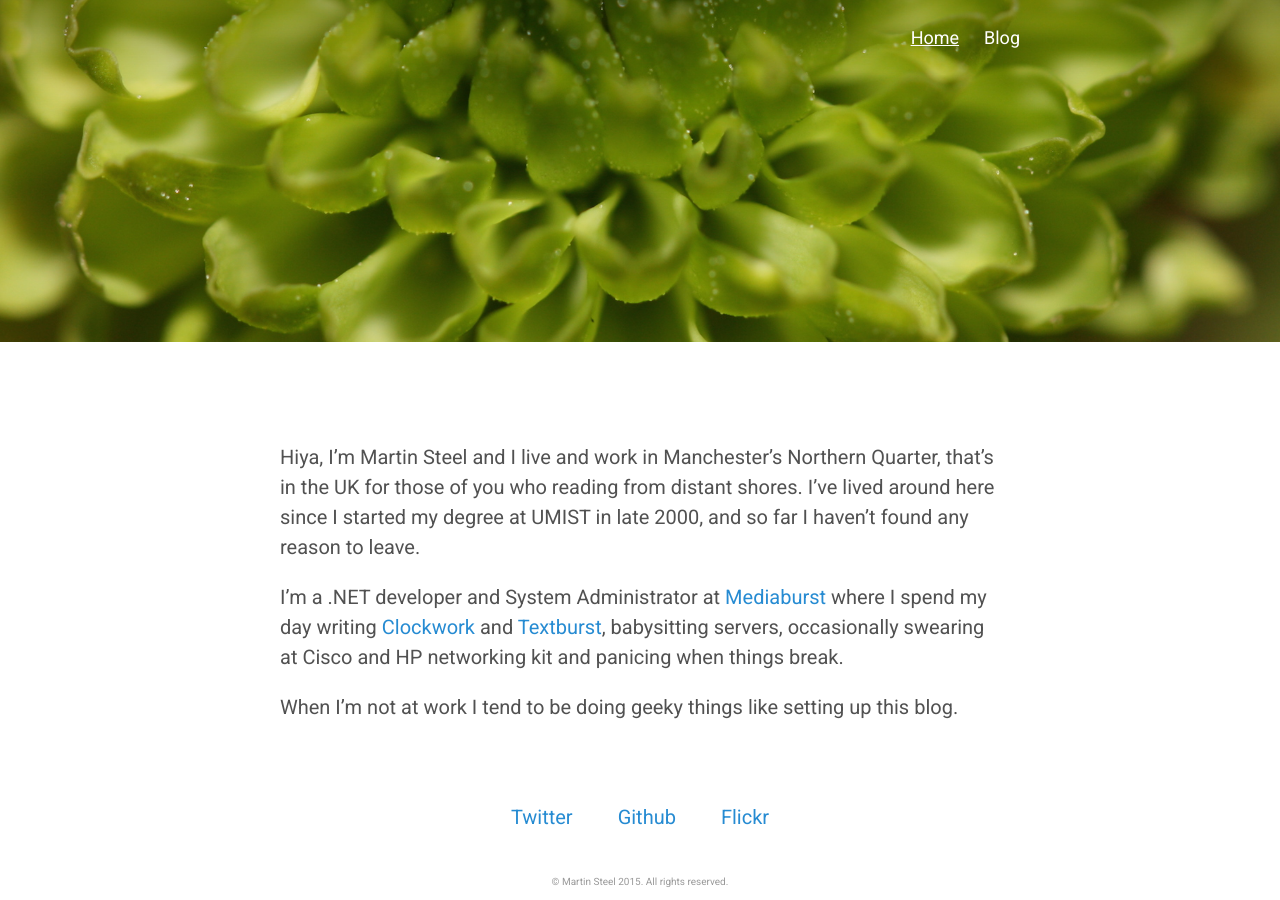
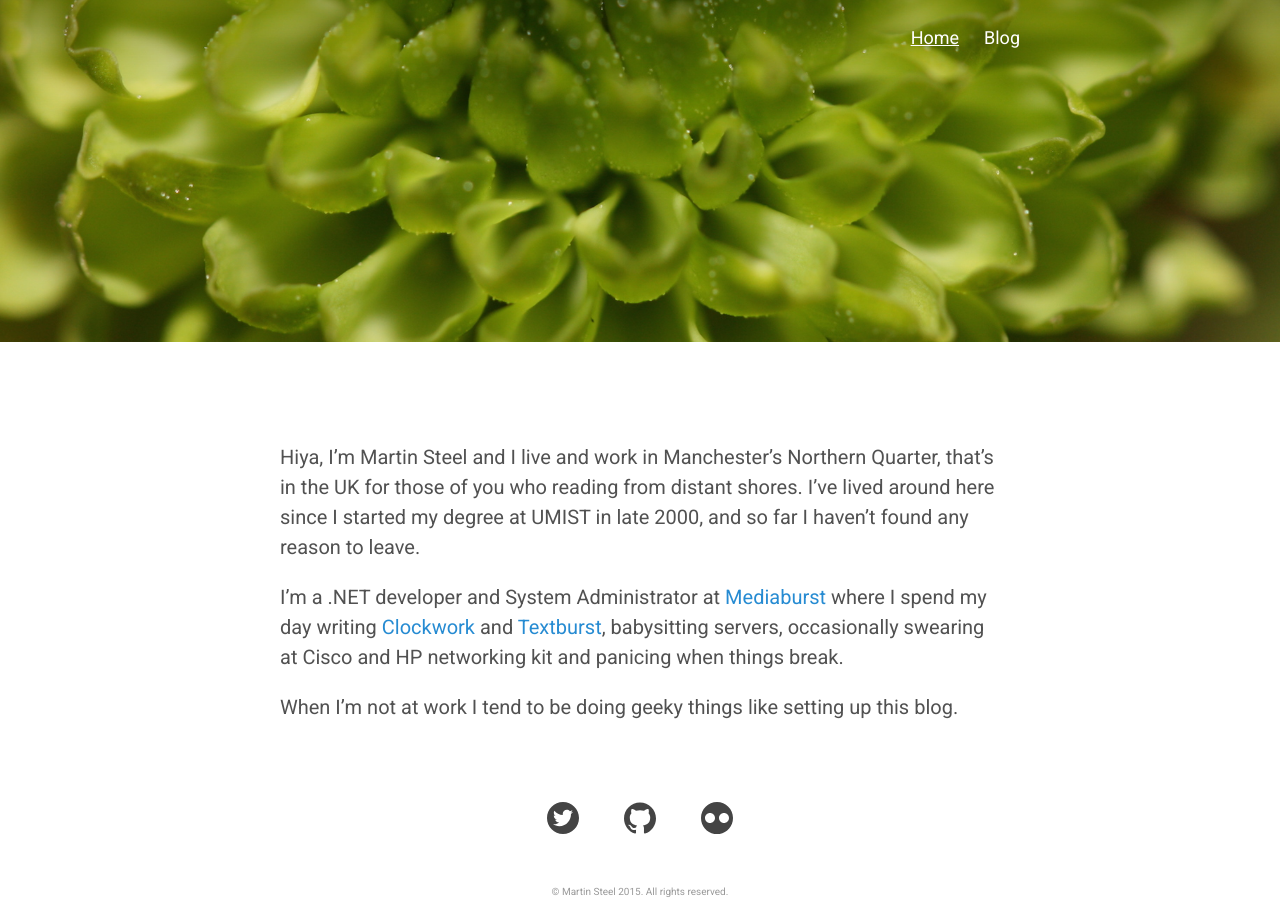
Before and after one commit to martinsteel/martinsteel.github.io, a Jekyll site: the page built from index.html, in a window 1280 px wide and 900 px high, scrolled down 558 px. Built offline with Jekyll 4.4.1, drawn with Linux system fonts in a browser that asks for light colours; Markdown is read by kramdown in place of the engine named in the settings.

Commit message:
Switch to inline SVG icons for footer links

```diff
--- a/_includes/footer.html
+++ b/_includes/footer.html
@@ -1,8 +1,22 @@
 <div class="links">
 <!-- TODO: Replace these with icons -->
-	<a href="https://twitter.com/martin_steel">Twitter</a>
-	<a href="https://github.com/martinsteel">Github</a>
-	<a href="https://www.flickr.com/photos/martinsteel">Flickr</a>
+	<a href="https://twitter.com/martin_steel" title="Twitter">
+		<svg version="1.1" xmlns="http://www.w3.org/2000/svg" xmlns:xlink="http://www.w3.org/1999/xlink" width="32" height="32" viewBox="0 0 32 32">
+			<path d="M16 0c-8.837 0-16 7.163-16 16s7.163 16 16 16 16-7.163 16-16-7.163-16-16-16zM23.952 11.921c0.008 0.176 0.012 0.353 0.012 0.531 0 5.422-4.127 11.675-11.675 11.675-2.317 0-4.474-0.679-6.29-1.844 0.321 0.038 0.648 0.058 0.979 0.058 1.922 0 3.692-0.656 5.096-1.757-1.796-0.033-3.311-1.219-3.833-2.849 0.251 0.048 0.508 0.074 0.772 0.074 0.374 0 0.737-0.050 1.081-0.144-1.877-0.377-3.291-2.035-3.291-4.023 0-0.017 0-0.034 0-0.052 0.553 0.307 1.186 0.492 1.858 0.513-1.101-0.736-1.825-1.992-1.825-3.415 0-0.752 0.202-1.457 0.556-2.063 2.024 2.482 5.047 4.116 8.457 4.287-0.070-0.3-0.106-0.614-0.106-0.935 0-2.266 1.837-4.103 4.103-4.103 1.18 0 2.247 0.498 2.995 1.296 0.935-0.184 1.813-0.525 2.606-0.996-0.306 0.958-0.957 1.762-1.804 2.27 0.83-0.099 1.621-0.32 2.357-0.646-0.55 0.823-1.245 1.545-2.047 2.124z" fill="#444444"></path>
+		</svg>
+	</a>
+	<a href="https://github.com/martinsteel" title="Github">
+		<svg version="1.1" xmlns="http://www.w3.org/2000/svg" xmlns:xlink="http://www.w3.org/1999/xlink" width="32" height="32" viewBox="0 0 32 32">
+			<path d="M16 0.395c-8.836 0-16 7.163-16 16 0 7.069 4.585 13.067 10.942 15.182 0.8 0.148 1.094-0.347 1.094-0.77 0-0.381-0.015-1.642-0.022-2.979-4.452 0.968-5.391-1.888-5.391-1.888-0.728-1.849-1.776-2.341-1.776-2.341-1.452-0.993 0.11-0.973 0.11-0.973 1.606 0.113 2.452 1.649 2.452 1.649 1.427 2.446 3.743 1.739 4.656 1.33 0.143-1.034 0.558-1.74 1.016-2.14-3.554-0.404-7.29-1.777-7.29-7.907 0-1.747 0.625-3.174 1.649-4.295-0.166-0.403-0.714-2.030 0.155-4.234 0 0 1.344-0.43 4.401 1.64 1.276-0.355 2.645-0.532 4.005-0.539 1.359 0.006 2.729 0.184 4.008 0.539 3.054-2.070 4.395-1.64 4.395-1.64 0.871 2.204 0.323 3.831 0.157 4.234 1.026 1.12 1.647 2.548 1.647 4.295 0 6.145-3.743 7.498-7.306 7.895 0.574 0.497 1.085 1.47 1.085 2.963 0 2.141-0.019 3.864-0.019 4.391 0 0.426 0.288 0.925 1.099 0.768 6.354-2.118 10.933-8.113 10.933-15.18 0-8.837-7.164-16-16-16z" fill="#444444"></path>
+		</svg>
+	</a>
+	<a href="https://www.flickr.com/photos/martinsteel" title="Flickr">
+		<svg version="1.1" xmlns="http://www.w3.org/2000/svg" xmlns:xlink="http://www.w3.org/1999/xlink" width="32" height="32" viewBox="0 0 32 32">
+			<path d="M16 0c-8.837 0-16 7.212-16 16.109s7.163 16.109 16 16.109 16-7.212 16-16.109-7.163-16.109-16-16.109zM9 21c-2.761 0-5-2.239-5-5s2.239-5 5-5 5 2.239 5 5c0 2.761-2.239 5-5 5zM23 21c-2.761 0-5-2.239-5-5s2.239-5 5-5 5 2.239 5 5c0 2.761-2.239 5-5 5z" fill="#444444"></path>
+		</svg>
+	</a>
+
+
 </div>
 
 <footer class="footer">
--- a/public/css/poole.css
+++ b/public/css/poole.css
@@ -487,6 +487,7 @@ a.pagination-item:hover {
 
 .links a {
   padding: 0 1rem;
+  text-decoration: none;
 }
 
 /* Footer */
```
